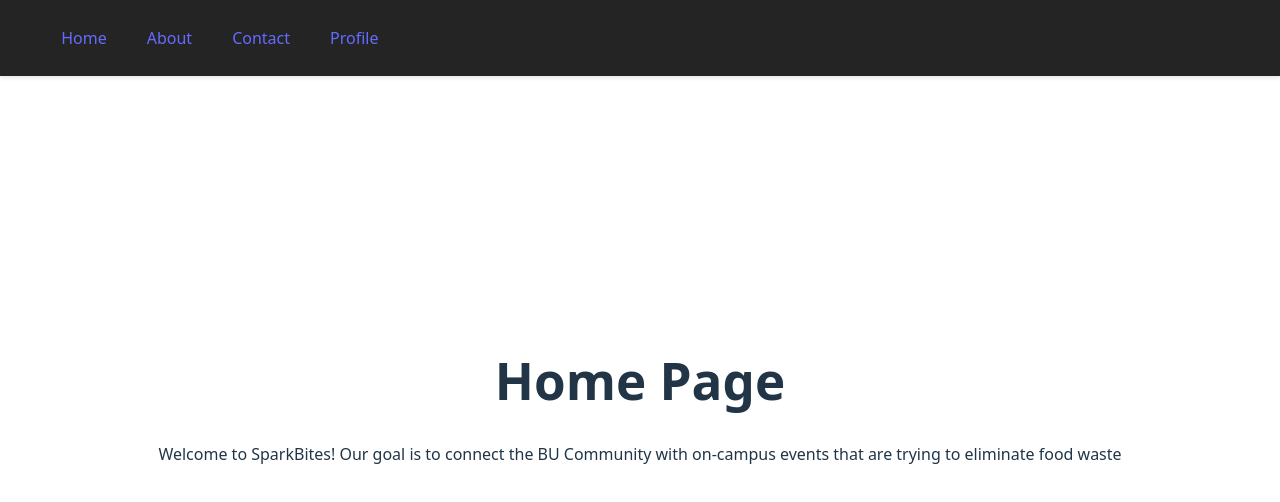
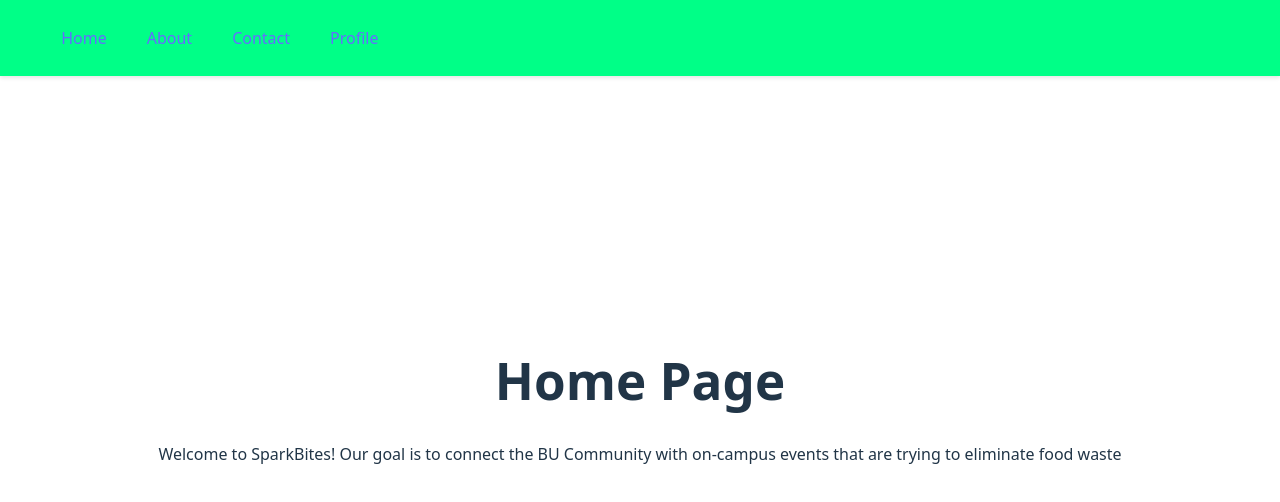
Before and after one commit to simransingh19/sparkbytes, a React (Vite) app: page / in a window 1280 px wide. Shown: the top 502 px of the page. Built offline with nearby package versions, Linux system fonts and the light colour scheme.

Commit message:
ui added green navbar

```diff
--- a/src/App.css
+++ b/src/App.css
@@ -4,7 +4,7 @@ nav {
   top: 0;
   left: 0;
   box-shadow: 0 2px 4px rgba(0, 0, 0, 0.1);
-  background-color: #242424;
+  background-color: #00FF87;
 }
 
 .navbar {
```
